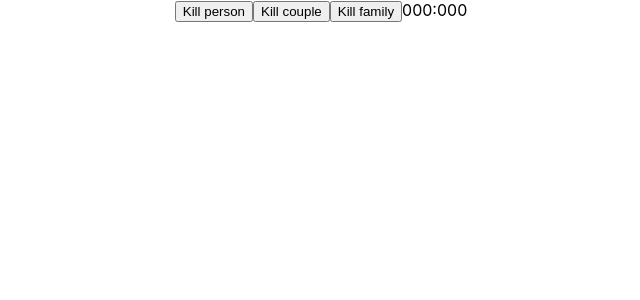
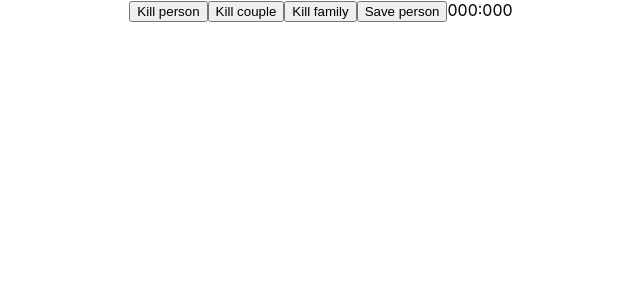
Before and after one commit to Perizote/kataronavirus, a React (Create React App) app: page / in a window 1280 px wide. Shown: the top 300 px of the page, without its empty margins (319-959 px from the left). Built offline with nearby package versions, Linux system fonts and the light colour scheme.

Commit message:
should save a person

```diff
--- a/src/App.js
+++ b/src/App.js
@@ -16,6 +16,11 @@ class App extends Component {
     this.setState({kills: currentKills + persons})
   }
 
+  save = persons => {
+    const currentSaves = this.state.survivors
+    this.setState({survivors: currentSaves + persons})
+  }
+
   render() {
     const kills = this.state.kills.toString().padStart(3, '0')
     const survivors = this.state.survivors.toString().padStart(3, '0')
@@ -24,6 +29,7 @@ class App extends Component {
         <button onClick={ () => this.kill(PERSON) }>Kill person</button>
         <button onClick={ () => this.kill(COUPLE) }>Kill couple</button>
         <button onClick={ () => this.kill(FAMILY) }>Kill family</button>
+        <button onClick={ () => this.save(PERSON) }>Save person</button>
         { kills }:{ survivors }
       </div>
     );
```
Also changed, not shown: 1 other file (tests, documents, lock files or other folders).
